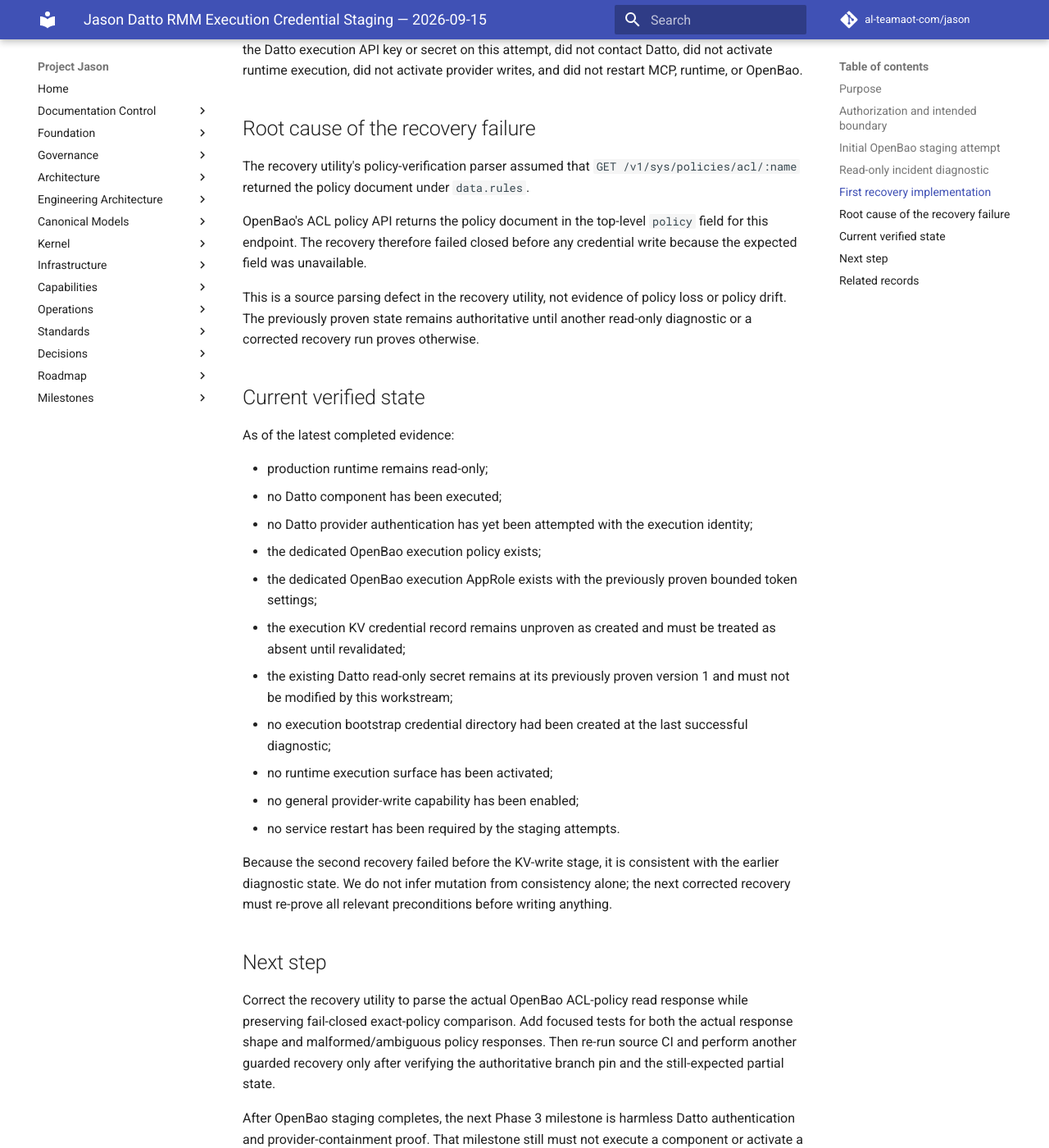
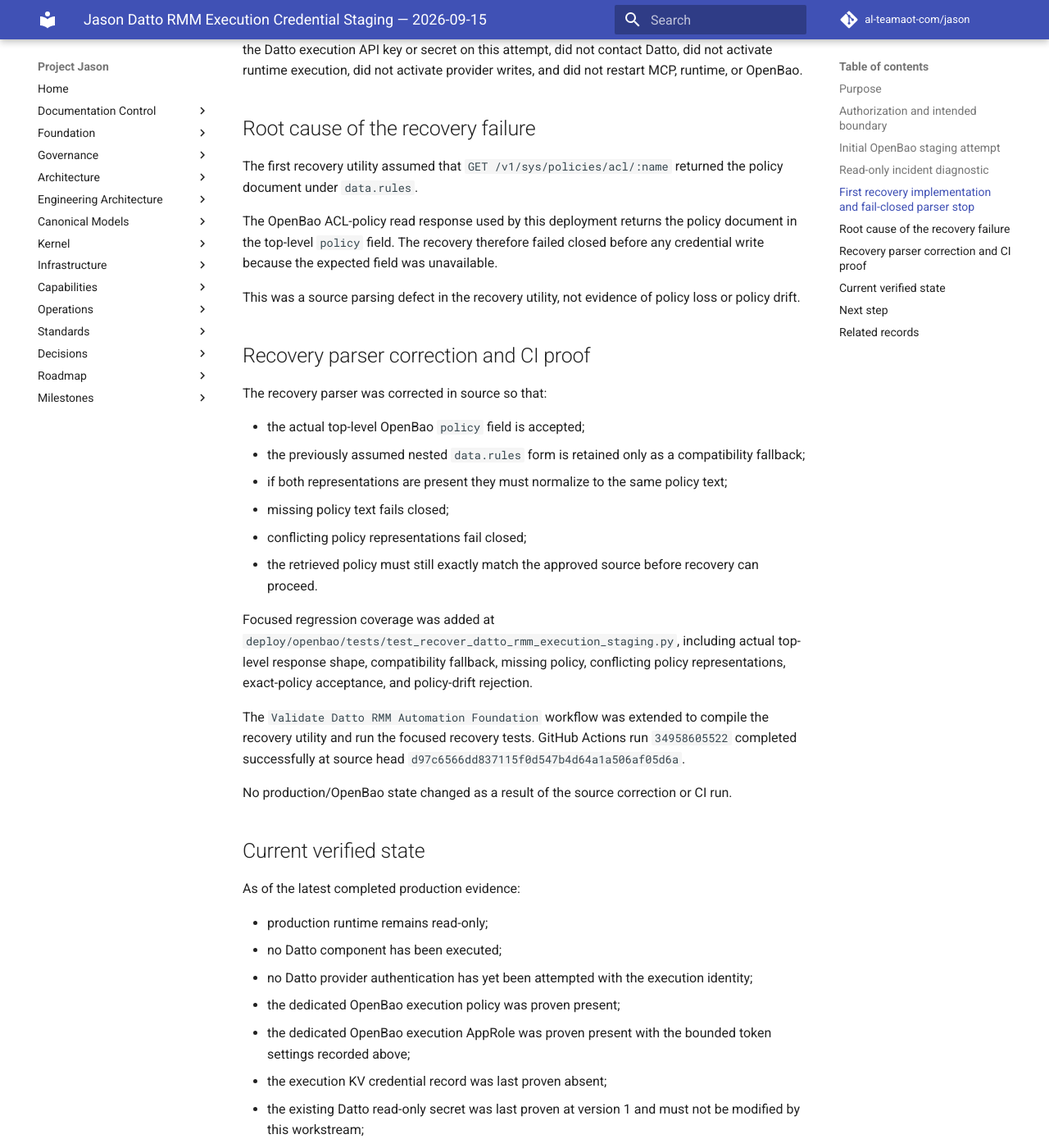
Before and after one commit to al-teamaot-com/jason, an MkDocs documentation site: the page built from docs/operations/Jason-Datto-RMM-Execution-Credential-Staging-2026-09-15.md, in a window 1280 px wide and 1400 px high, scrolled down 2476 px. Shown: the whole window at 82% size. Built offline with MkDocs 1.6.1 and Material for MkDocs 9.7.7, drawn with Linux system fonts in a browser that asks for light colours; comment, search, counter and statistics services are not loaded; some of the changed text lies outside the part shown.

Commit message:
Document corrected Datto execution recovery parser

```diff
--- a/docs/operations/Jason-Datto-RMM-Execution-Credential-Staging-2026-09-15.md
+++ b/docs/operations/Jason-Datto-RMM-Execution-Credential-Staging-2026-09-15.md
@@ -2,7 +2,7 @@
 
 ## Purpose
 
-This record captures the approved Phase 3 staging of the separate Datto RMM execution identity into OpenBao, including both fail-closed staging attempts, the read-only diagnostic evidence, the current verified state, and the next source correction required before staging can continue.
+This record captures the approved Phase 3 staging of the separate Datto RMM execution identity into OpenBao, including the fail-closed staging attempts, read-only diagnostic evidence, recovery-parser correction, current verified state, and next guarded recovery step.
 
 No provider credential value, OpenBao token, Linux password, Datto API key, Datto API secret, RoleID, SecretID, provider-native object ID, or host secret path value is recorded here.
 
@@ -52,11 +52,11 @@
 
 This established the root cause of the first failure: the KV v2 mount requires check-and-set, while the initial provisioning write omitted a CAS option. A new-record write must use `options.cas=0` under the observed mount configuration.
 
-## First recovery implementation
+## First recovery implementation and fail-closed parser stop
 
-A fail-closed recovery utility was added at `deploy/openbao/scripts/recover-datto-rmm-execution-staging.py` and source-controlled on the isolated workstream branch. Its design requires the proven partial state, validates the existing policy and AppRole before proceeding, requires `cas_required=true`, uses `options.cas=0` for a new execution KV record, verifies read-only secret version stability, verifies AppRole secret isolation, and creates bootstrap material atomically. It does not contact Datto or activate runtime execution.
+A fail-closed recovery utility was added at `deploy/openbao/scripts/recover-datto-rmm-execution-staging.py`. Its design requires the proven partial state, validates the existing policy and AppRole before proceeding, requires `cas_required=true`, uses `options.cas=0` for a new execution KV record, verifies read-only secret version stability, verifies AppRole secret isolation, and creates bootstrap material atomically. It does not contact Datto or activate runtime execution.
 
-The recovery attempt was pinned to source `8d26e6a5b75f936b0c2f41341258954da1097d3b`. Source pinning, isolated-clone validation, recovery-script compilation, source-contract validation, live-service baseline, bootstrap absence, and the final source pin all passed.
+The first recovery attempt was pinned to source `8d26e6a5b75f936b0c2f41341258954da1097d3b`. Source pinning, isolated-clone validation, recovery-script compilation, source-contract validation, live-service baseline, bootstrap absence, and the final source pin all passed.
 
 The recovery then stopped immediately after OpenBao administrative authentication with:
 
@@ -66,33 +66,50 @@
 
 ## Root cause of the recovery failure
 
-The recovery utility's policy-verification parser assumed that `GET /v1/sys/policies/acl/:name` returned the policy document under `data.rules`.
+The first recovery utility assumed that `GET /v1/sys/policies/acl/:name` returned the policy document under `data.rules`.
 
-OpenBao's ACL policy API returns the policy document in the top-level `policy` field for this endpoint. The recovery therefore failed closed before any credential write because the expected field was unavailable.
+The OpenBao ACL-policy read response used by this deployment returns the policy document in the top-level `policy` field. The recovery therefore failed closed before any credential write because the expected field was unavailable.
 
-This is a source parsing defect in the recovery utility, not evidence of policy loss or policy drift. The previously proven state remains authoritative until another read-only diagnostic or a corrected recovery run proves otherwise.
+This was a source parsing defect in the recovery utility, not evidence of policy loss or policy drift.
+
+## Recovery parser correction and CI proof
+
+The recovery parser was corrected in source so that:
+
+- the actual top-level OpenBao `policy` field is accepted;
+- the previously assumed nested `data.rules` form is retained only as a compatibility fallback;
+- if both representations are present they must normalize to the same policy text;
+- missing policy text fails closed;
+- conflicting policy representations fail closed;
+- the retrieved policy must still exactly match the approved source before recovery can proceed.
+
+Focused regression coverage was added at `deploy/openbao/tests/test_recover_datto_rmm_execution_staging.py`, including actual top-level response shape, compatibility fallback, missing policy, conflicting policy representations, exact-policy acceptance, and policy-drift rejection.
+
+The `Validate Datto RMM Automation Foundation` workflow was extended to compile the recovery utility and run the focused recovery tests. GitHub Actions run `34958605522` completed successfully at source head `d97c6566dd837115f0d547b4d64a1a506af05d6a`.
+
+No production/OpenBao state changed as a result of the source correction or CI run.
 
 ## Current verified state
 
-As of the latest completed evidence:
+As of the latest completed production evidence:
 
 - production runtime remains read-only;
 - no Datto component has been executed;
 - no Datto provider authentication has yet been attempted with the execution identity;
-- the dedicated OpenBao execution policy exists;
-- the dedicated OpenBao execution AppRole exists with the previously proven bounded token settings;
-- the execution KV credential record remains unproven as created and must be treated as absent until revalidated;
-- the existing Datto read-only secret remains at its previously proven version 1 and must not be modified by this workstream;
-- no execution bootstrap credential directory had been created at the last successful diagnostic;
+- the dedicated OpenBao execution policy was proven present;
+- the dedicated OpenBao execution AppRole was proven present with the bounded token settings recorded above;
+- the execution KV credential record was last proven absent;
+- the existing Datto read-only secret was last proven at version 1 and must not be modified by this workstream;
+- the execution bootstrap credential directory was last proven absent;
 - no runtime execution surface has been activated;
 - no general provider-write capability has been enabled;
 - no service restart has been required by the staging attempts.
 
-Because the second recovery failed before the KV-write stage, it is consistent with the earlier diagnostic state. We do not infer mutation from consistency alone; the next corrected recovery must re-prove all relevant preconditions before writing anything.
+The corrected recovery must re-prove these preconditions before writing anything; prior evidence is not treated as permission to assume the state remains unchanged.
 
 ## Next step
 
-Correct the recovery utility to parse the actual OpenBao ACL-policy read response while preserving fail-closed exact-policy comparison. Add focused tests for both the actual response shape and malformed/ambiguous policy responses. Then re-run source CI and perform another guarded recovery only after verifying the authoritative branch pin and the still-expected partial state.
+Run the corrected guarded recovery from the current authoritative workstream branch. The recovery must first re-prove the expected partial state and exact source pin, then use `options.cas=0` only if the execution KV record is still absent. It must preserve the read-only credential, keep all services running without restart, and leave runtime/provider execution disabled.
 
 After OpenBao staging completes, the next Phase 3 milestone is harmless Datto authentication and provider-containment proof. That milestone still must not execute a component or activate a runtime mutation surface.
 
```
